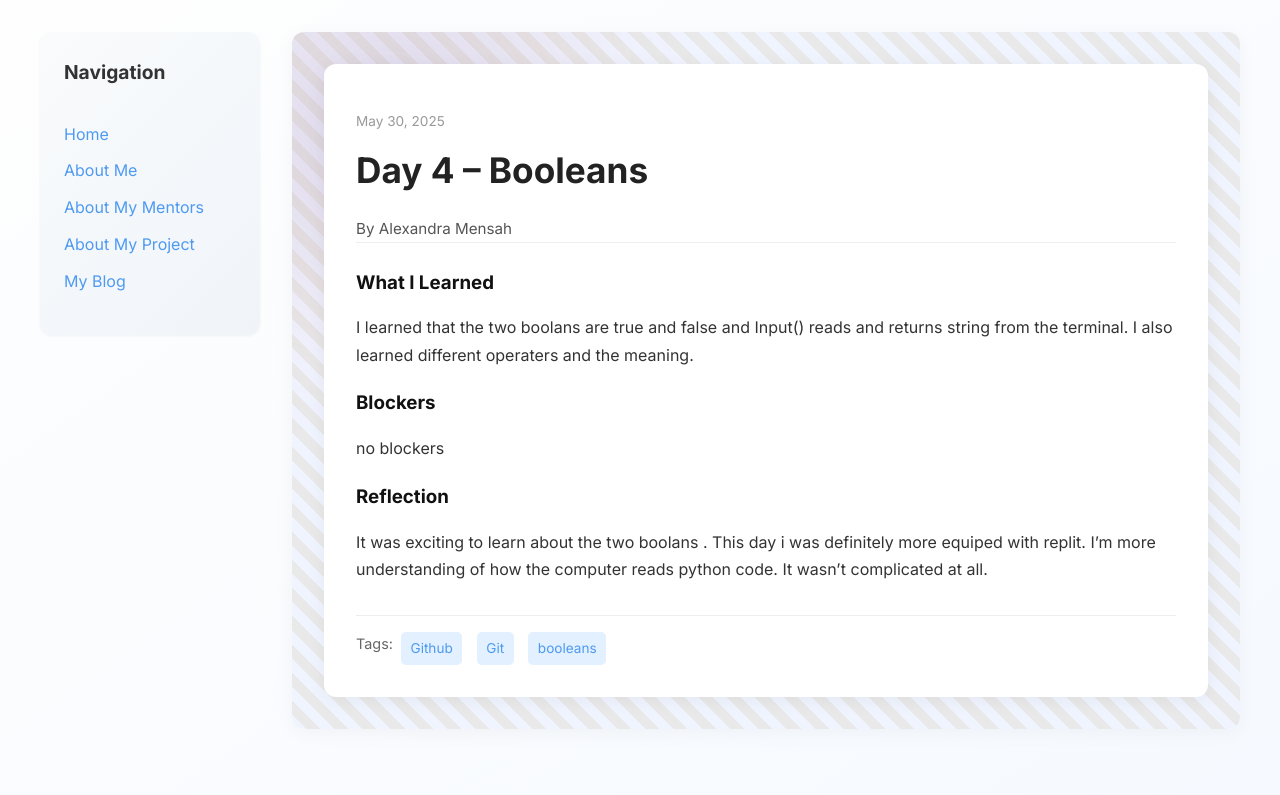
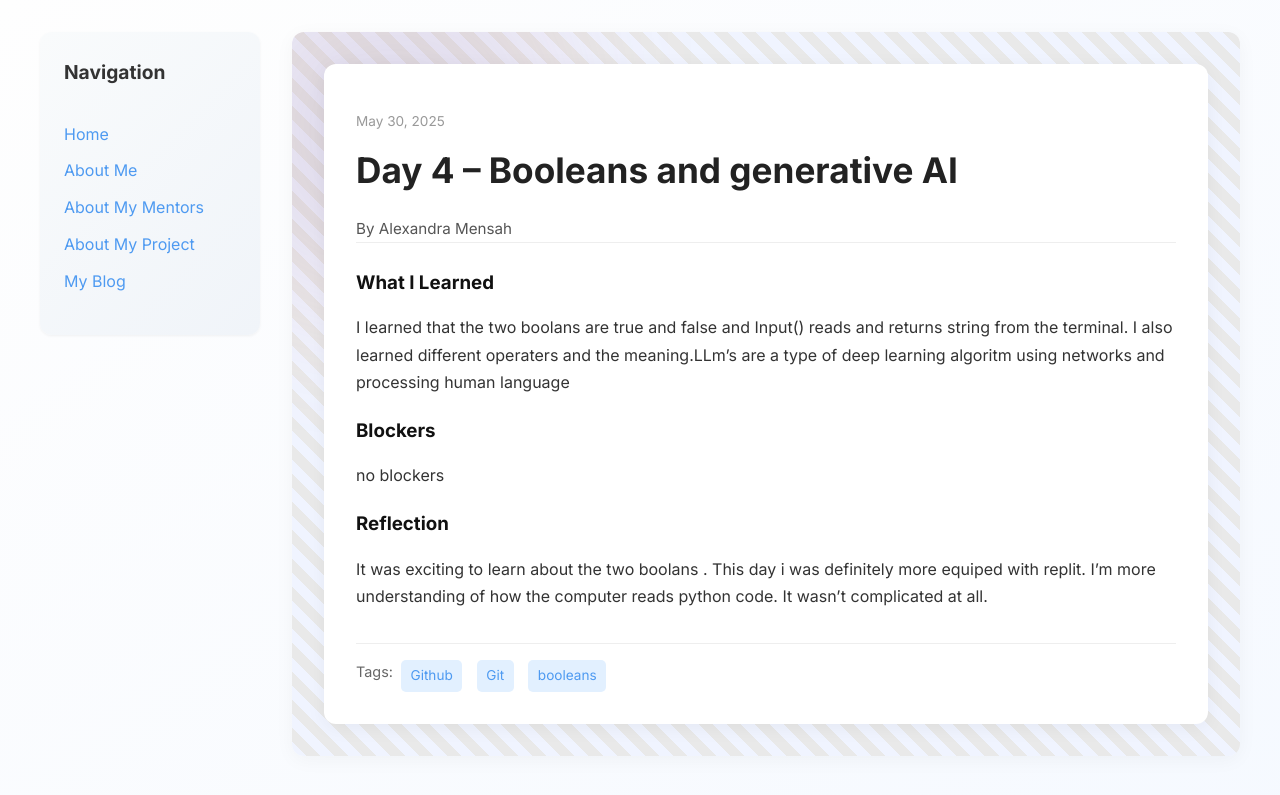
Before and after one commit to alexandratory/alexandratory.github.io, a Jekyll site: the page built from _posts/2025-05-30-day-4.md, in a window 1280 px wide. Shown: the top 795 px of the page. Built offline with Jekyll 4.4.1, drawn with Linux system fonts in a browser that asks for light colours.

Commit message:
Update 2025-05-30-day-4.md

```diff
--- a/_posts/2025-05-30-day-4.md
+++ b/_posts/2025-05-30-day-4.md
@@ -1,6 +1,6 @@
 ---
 layout: post
-title: "Day 4 – Booleans"
+title: "Day 4 – Booleans and generative AI"
 date: 2025-05-30
 author: Alexandra Mensah
 permalink: /day4.html
@@ -10,7 +10,7 @@
   - booleans
 
 what_i_learned: |
-  I learned that the two boolans are true and false and Input() reads and returns string from the terminal. I also learned different operaters and the meaning.
+  I learned that the two boolans are true and false and Input() reads and returns string from the terminal. I also learned different operaters and the meaning.LLm's are a type of deep learning algoritm using networks and processing human language
 blockers: |
   no blockers
 reflection: |
```
